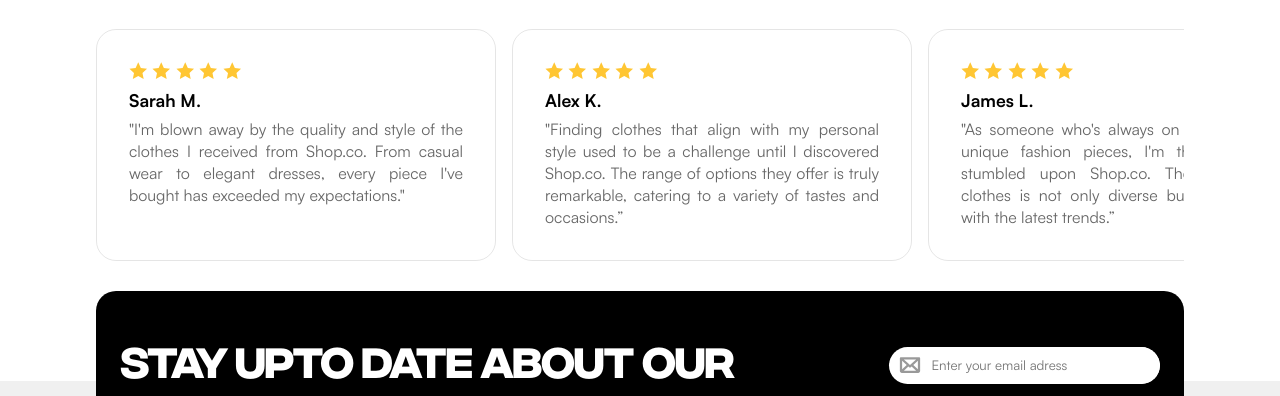
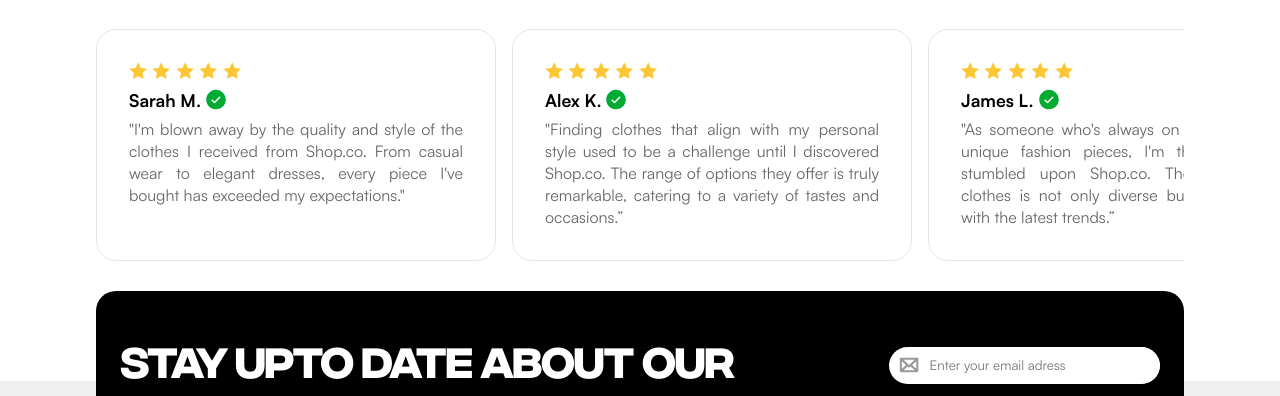
Before and after one commit to ThomazHilario/compass-uol-desafio-2, a website with bundled scripts: page index.html in a window 1280 px wide. Shown: the part 3702-4098 px from the top of the page. Built offline with nearby package versions, Linux system fonts and the light colour scheme.

Commit message:
Refactor: assets and happy Customers
- Trocar img por svg.
- Adicionar simbolo de verificado aos cards do happy customers.

```diff
--- a/index.html
+++ b/index.html
@@ -215,7 +215,11 @@
                 <form>
 
                         <label for="iemail">
-                            <img src="assets/icons/email.svg" alt="icone de email"/>
+
+                            <svg width="22" height="16" viewBox="0 0 22 16" fill="none" xmlns="http://www.w3.org/2000/svg">
+                                <path d="M20 0.125H2C1.70163 0.125 1.41548 0.243526 1.2045 0.454505C0.993526 0.665483 0.875 0.951631 0.875 1.25V14C0.875 14.4973 1.07254 14.9742 1.42417 15.3258C1.77581 15.6775 2.25272 15.875 2.75 15.875H19.25C19.7473 15.875 20.2242 15.6775 20.5758 15.3258C20.9275 14.9742 21.125 14.4973 21.125 14V1.25C21.125 0.951631 21.0065 0.665483 20.7955 0.454505C20.5845 0.243526 20.2984 0.125 20 0.125ZM11 7.97375L4.89219 2.375H17.1078L11 7.97375ZM7.69906 8L3.125 12.1925V3.8075L7.69906 8ZM9.36406 9.52625L10.2397 10.3297C10.4472 10.52 10.7185 10.6255 11 10.6255C11.2815 10.6255 11.5528 10.52 11.7603 10.3297L12.6359 9.52625L17.1078 13.625H4.89219L9.36406 9.52625ZM14.3009 8L18.875 3.8075V12.1925L14.3009 8Z" fill="black" fill-opacity="0.4"/>
+                            </svg>
+
                             <input
                                 type="email"
                                 id="iemail"
--- a/root/happy_costumers.ts
+++ b/root/happy_costumers.ts
@@ -49,7 +49,16 @@ function insertHappyCustomers(happyCustomersArray:HappyCustomersProps[], localIn
                 </section>
 
                 <article class="comment">
-                    <h3>${happyCustomers.name}</h3>
+                    <h3>
+                        ${happyCustomers.name}
+
+                        <span>
+                            <svg width="20" height="21" viewBox="0 0 20 21" fill="none" xmlns="http://www.w3.org/2000/svg">
+                                <path d="M10 0.829102C8.07164 0.829102 6.18657 1.40093 4.58319 2.47227C2.97982 3.54362 1.73013 5.06636 0.992179 6.84794C0.254225 8.62952 0.061142 10.5899 0.437348 12.4812C0.813554 14.3725 1.74215 16.1098 3.10571 17.4734C4.46928 18.837 6.20656 19.7656 8.09787 20.1418C9.98919 20.518 11.9496 20.3249 13.7312 19.5869C15.5127 18.849 17.0355 17.5993 18.1068 15.9959C19.1782 14.3925 19.75 12.5075 19.75 10.5791C19.7473 7.99408 18.7192 5.51571 16.8913 3.68783C15.0634 1.85994 12.585 0.831831 10 0.829102ZM14.2806 8.85973L9.03063 14.1097C8.96097 14.1795 8.87826 14.2348 8.78721 14.2725C8.69616 14.3103 8.59857 14.3297 8.5 14.3297C8.40144 14.3297 8.30385 14.3103 8.2128 14.2725C8.12175 14.2348 8.03903 14.1795 7.96938 14.1097L5.71938 11.8597C5.57865 11.719 5.49959 11.5281 5.49959 11.3291C5.49959 11.1301 5.57865 10.9392 5.71938 10.7985C5.86011 10.6577 6.05098 10.5787 6.25 10.5787C6.44903 10.5787 6.6399 10.6577 6.78063 10.7985L8.5 12.5188L13.2194 7.79848C13.2891 7.72879 13.3718 7.67352 13.4628 7.63581C13.5539 7.59809 13.6515 7.57868 13.75 7.57868C13.8486 7.57868 13.9461 7.59809 14.0372 7.63581C14.1282 7.67352 14.2109 7.72879 14.2806 7.79848C14.3503 7.86816 14.4056 7.95088 14.4433 8.04193C14.481 8.13297 14.5004 8.23056 14.5004 8.3291C14.5004 8.42765 14.481 8.52523 14.4433 8.61627C14.4056 8.70732 14.3503 8.79004 14.2806 8.85973Z" fill="#01AB31"/>
+                            </svg>
+                        </span>
+
+                    </h3>
 
                     <p>${happyCustomers.text}</p>
                 </article>
--- a/styles/style.css
+++ b/styles/style.css
@@ -611,8 +611,15 @@
             article{
 
                 h3{
+                    display: flex;
+                    gap: 0.3rem;
                     font-family: 'satoshi-bold';
                     font-size: 1.1rem;
+
+                    span{
+                        display: flex;
+                        align-items: center;
+                    }
                 }
 
                 p{
```
Also changed, not shown: assets/icons/Star.svg (deleted), assets/icons/Xicon.svg (deleted), assets/icons/down.svg (deleted), assets/icons/email.svg (deleted), assets/icons/fb.svg (deleted), assets/icons/github.svg (deleted), assets/icons/instagram.svg (deleted), assets/icons/left.svg (deleted), assets/icons/right.svg (deleted), assets/icons/twiiter.svg (deleted), assets/payments_icons/GPay.svg (deleted), assets/payments_icons/Mastercard.svg (deleted), assets/payments_icons/Pay.svg (deleted), assets/payments_icons/Paypal.svg (deleted), 2 more files, 1 other file.
